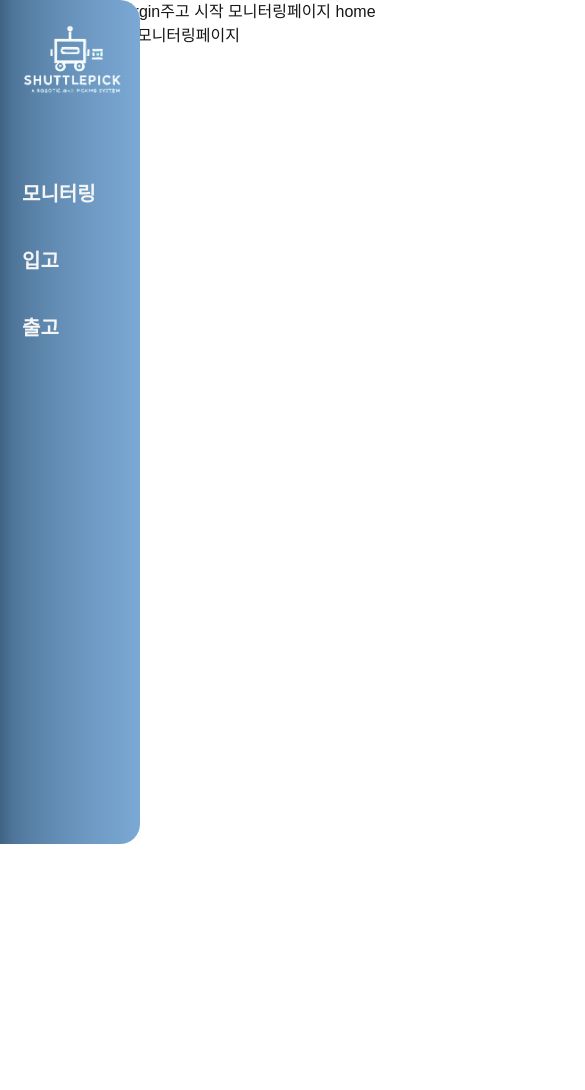
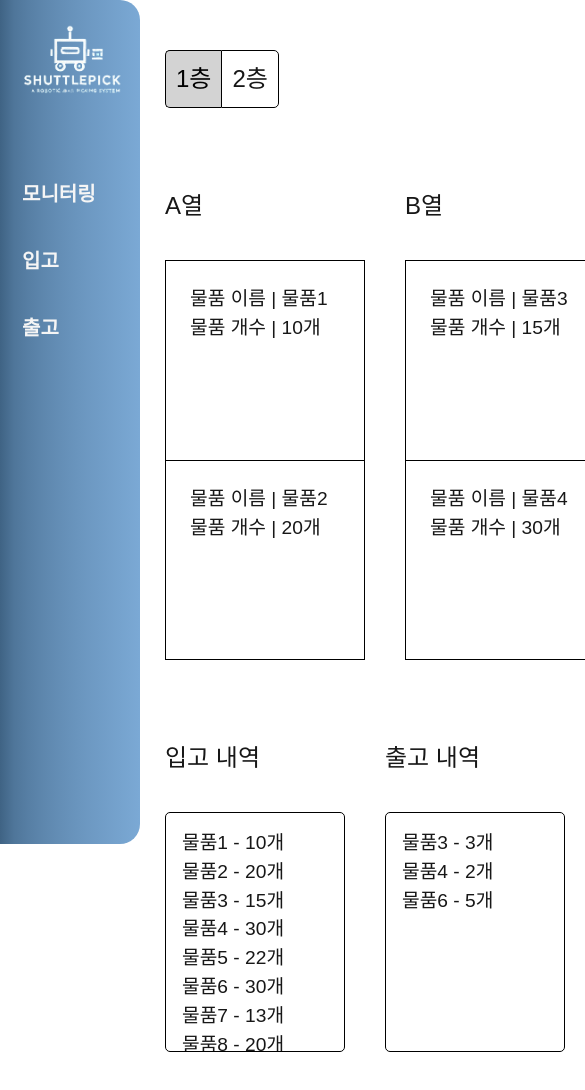
Before and after one commit to ShuttlePick/Header, a Next.js app: page / in a window 390 px wide. Shown: the top 1090 px of the page, 585 px wide, since content can reach past the window. Before the commit the page ends 844 px from the top, so only its background shows below. Built offline with nearby package versions, Linux system fonts and the light colour scheme.

Commit message:
monitoring page 제작

```diff
--- /dev/null
+++ b/src/app/inbound/inbound.js
@@ -0,0 +1,3 @@
+// export default function Inbound() {
+
+// }
--- a/src/app/layout.js
+++ b/src/app/layout.js
@@ -1,5 +1,6 @@
 import { Geist, Geist_Mono } from "next/font/google";
 import "./globals.css";
+import Header from "./components/header";
 
 const geistSans = Geist({
   variable: "--font-geist-sans",
@@ -12,19 +13,19 @@ const geistMono = Geist_Mono({
 });
 
 export const metadata = {
-  title: "Create Next App",
+  title: "ShuttlePick",
   description: "Generated by create next app",
   icons: {
     icon: "/images/ShuttlePickLogo_1.png",
   },
 };
 
+{/* Header width:140px임 */}
 export default function RootLayout({ children }) {
   return (
-    <html lang="en">
-      <body
-        className={`${geistSans.variable} ${geistMono.variable} antialiased`}
-      >
+    <html lang="ko">
+      <body>
+        <Header/>
         {children}
       </body>
     </html>
--- a/src/app/page.js
+++ b/src/app/page.js
@@ -1,14 +1,124 @@
+'use client'
+
+import { useState, useEffect } from "react";
+
 import Image from "next/image";
-import Header from "./components/header";
+import styles from "./page.module.css"
 
-export default function Home() {
+export default function Monitoring() {
+
+  const [selectedFloor, setSelectedFloor] = useState("1층");
+  const [boxData, setBoxData] = useState({"A열" : [], "B열" : []})
+
+  const productData = {
+    "1층" : {
+      "A열" : [
+        {name : "물품1",count : 10},
+        {name : "물품2",count : 20},
+      ],
+      "B열" : [
+        {name : "물품3",count : 15},
+        {name : "물품4",count : 30},
+      ]
+    },
+    "2층" : {
+      "A열" : [
+        {name : "물품5",count : 22},
+        {name : "물품6",count : 30},
+      ],
+      "B열" : [
+        {name : "물품7",count : 13},
+        {name : "물품8",count : 20},
+      ]
+    }
+  };
+
+  const inboundData = [
+    {name : "물품1",count : 10},
+    {name : "물품2",count : 20},
+    {name : "물품3",count : 15},
+    {name : "물품4",count : 30},
+    {name : "물품5",count : 22},
+    {name : "물품6",count : 30},
+    {name : "물품7",count : 13},
+    {name : "물품8",count : 20}];
+
+  const outboundData = [{name: "물품3", count: 3}, {name: "물품4", count: 2}, {name: "물품6", count: 5},];
+
+  useEffect(()=> {
+    setBoxData(productData[selectedFloor])
+  }, [selectedFloor]);
+
   return (
-    <div>
-      {/* Header width:100px임 */}
-      <Header></Header>
-      <div className="monitoring-page">
-        왼쪽에서 100px margin주고 시작
-        모니터링페이지 home이자 모니터링페이지모니터링페이지
+    <div className={styles.monitoringPage}>
+      <div className={styles.divContainer}>
+
+        {/* 층 선택 버튼 ========================= */}
+        <div className={styles.floorBtnContainer}>
+          <button onClick={()=>{
+            setSelectedFloor("1층")
+          }} className={selectedFloor==="1층" ? styles.floorBtnClick : ""}>1층</button>
+          <button onClick={()=>{
+            setSelectedFloor("2층")
+          }} className={selectedFloor==="2층" ? styles.floorBtnClick : ""}>2층</button>
+        </div>
+
+        {/* A/B열 컨테이너 ====================== */}
+        <div className={styles.boxContainer}>
+          {/* A열 */}
+          <div>
+            <h3>A열</h3><br/>
+            {boxData.A열.map((item, index) => {
+              return (
+              <div key={index} className={`${styles.box} ${styles[`box${index+1}`]}`}>
+                <p>물품 이름 | {item.name}</p>
+                <p>물품 개수 | {item.count}개</p>
+              </div>
+              )
+            })}
+          </div>
+
+          {/* B열 */}
+          <div>
+            <h3>B열</h3><br/>
+            {boxData.B열.map((item, index) => {
+              return (
+              <div key={index} className={`${styles.box} ${styles[`box${index+1}`]}`}>
+                <p>물품 이름 | {item.name}</p>
+                <p>물품 개수 | {item.count}개</p>
+              </div>
+              )
+            })}
+          </div>
+        </div>
+
+        {/* 입/출고 내역 ========================= */}
+        <div className={styles.receiptContainer}>
+          {/* 입고 내역 */}
+          <div>
+            <h3>입고 내역</h3><br/>
+            <div className={styles.receipt}>
+              {inboundData.map((item, index) => {
+                return (
+                  <p key={index}>{item.name} - {item.count}개</p>
+                )
+              })}
+            </div>
+          </div>
+
+          {/* 출고 내역 */}
+          <div>
+            <h3>출고 내역</h3><br/>
+            <div className={styles.receipt}>
+              {outboundData.map((item, index) => {
+                return (
+                  <p key={index}>{item.name} - {item.count}개</p>
+                )
+              })}
+            </div>
+          </div>
+        </div>
+
       </div>
     </div>
   );
--- /dev/null
+++ b/src/app/page.module.css
@@ -0,0 +1,149 @@
+.monitoringPage {
+    margin-left:140px;
+}
+
+.divContainer {
+    margin:auto;
+    padding:100px 0 ;
+    width:80%;
+    display: flex;
+    justify-content: space-between;
+}
+
+.floorBtnContainer {
+    display: flex;
+    flex-direction: column;
+}
+.floorBtnContainer button {
+    border: solid 1.5px black;
+    padding:10px;
+    font-size: 1.5rem;
+}
+.floorBtnContainer button:nth-child(1) {
+    border-radius: 5px 5px 0 0;
+    border-bottom: none;
+}
+.floorBtnContainer button:nth-child(2) {
+    border-radius: 0 0 5px 5px;
+}
+.floorBtnContainer button:hover {
+    background: lightgray;
+    color:black;
+    transition: all 0.2s;
+}
+.floorBtnClick {
+    background: lightgray;
+    color:black;
+}
+
+.boxContainer {
+    display: flex;
+    gap:40px;
+    font-size: 1.5rem; /*h3 폰트 크기*/
+}
+.box {
+    width: 250px;
+    height: 250px;
+    border: solid 1.5px black;
+    padding:24px;
+    font-size: 1.2rem;
+}
+.box1 {
+    /* border-radius: 5px 5px 0 0; */
+    border-bottom: none;
+}
+
+.receiptContainer {
+    display: flex;
+    flex-direction: column;
+    gap: 40px;
+    font-size: 1.5rem; /*h3 폰트 크기*/
+}
+.receipt {
+    width: 200px;
+    height:270px;
+    overflow-y: auto; /* height 270px 넘으면 스크롤 */
+    border-radius: 5px;
+    border: solid 1.5px black;
+    padding: 16px;
+    font-size: 1.2rem;
+}
+
+
+/* 모바일 */
+@media (max-width:767px){
+    .divContainer {
+        padding:50px 0;
+        flex-direction: column;
+        gap:80px;
+    }
+
+    .floorBtnContainer {
+        display: flex;
+        flex-direction: row;
+    }
+    .floorBtnContainer button:nth-child(1) {
+        border-radius: 5px 0 0 5px;
+        border-right: none;
+        border-bottom: solid 1.5px black;
+    }
+    .floorBtnContainer button:nth-child(2) {
+        border-radius: 0 5px 5px 0;
+    }
+
+    .box {
+        width: 200px;
+        height: 200px;
+    }
+
+    .receiptContainer {
+        display: flex;
+        flex-direction: row;
+        gap: 40px;
+        font-size: 1.5rem; /*h3 폰트 크기*/
+    }
+    .receipt {
+        width: 180px;
+        height:240px;
+        overflow-y: auto; /* height 240px 넘으면 스크롤 */
+    }
+}
+
+/* 테블릿 세로 */
+@media (min-width: 768px) and (max-width: 991px) {
+    .divContainer {
+        padding:50px 0;
+        flex-direction: column;
+        gap:80px;
+    }
+
+    .floorBtnContainer {
+        display: flex;
+        flex-direction: row;
+    }
+    .floorBtnContainer button:nth-child(1) {
+        border-radius: 5px 0 0 5px;
+        border-right: none;
+        border-bottom: solid 1.5px black;
+    }
+    .floorBtnContainer button:nth-child(2) {
+        border-radius: 0 5px 5px 0;
+    }
+
+    .box {
+        width: 220px;
+        height: 220px;
+    }
+
+    .receiptContainer {
+        display: flex;
+        flex-direction: row;
+        gap: 40px;
+        font-size: 1.5rem; /*h3 폰트 크기*/
+    }
+    .receipt {
+        width: 180px;
+        height:240px;
+        overflow-y: auto; /* height 240px 넘으면 스크롤 */
+    }
+}
```
